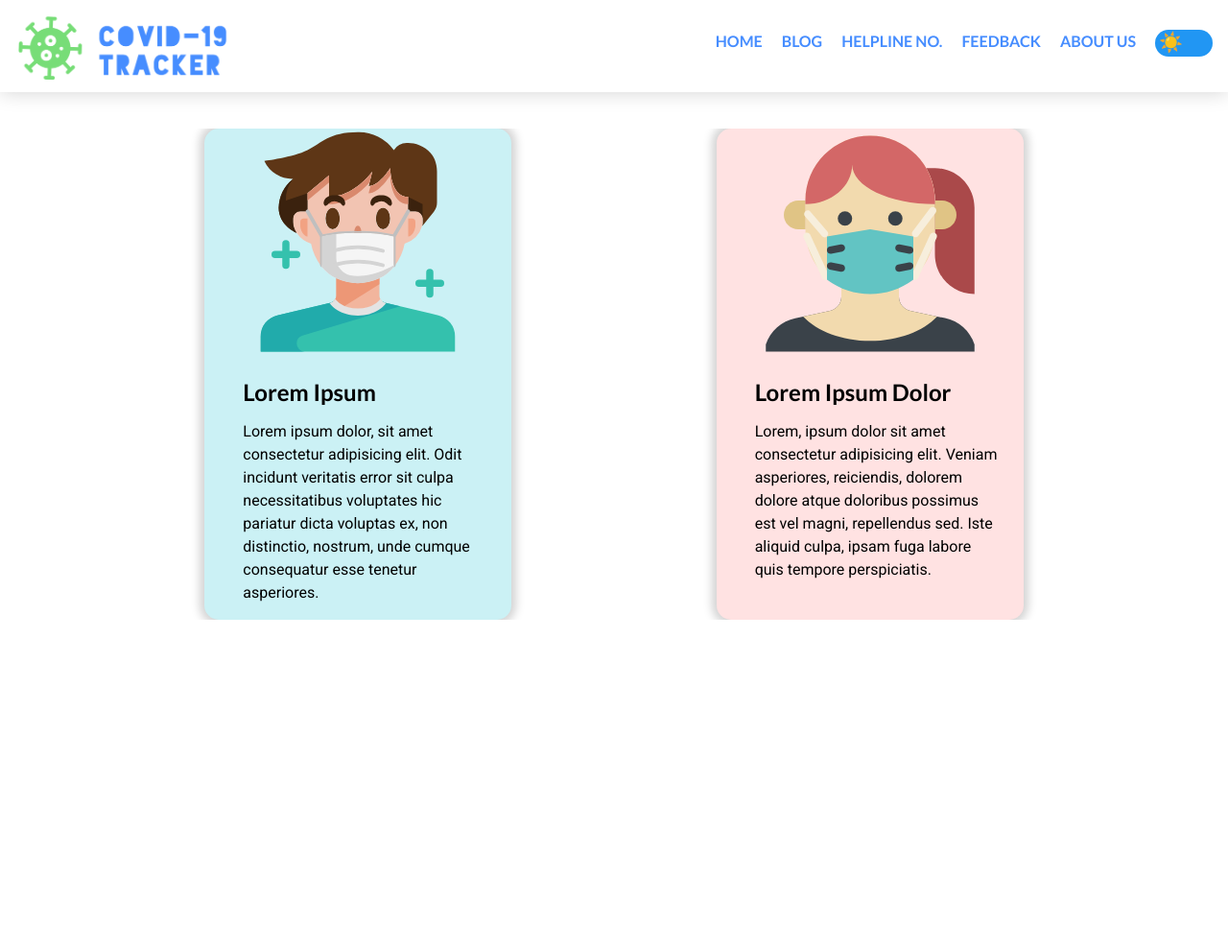
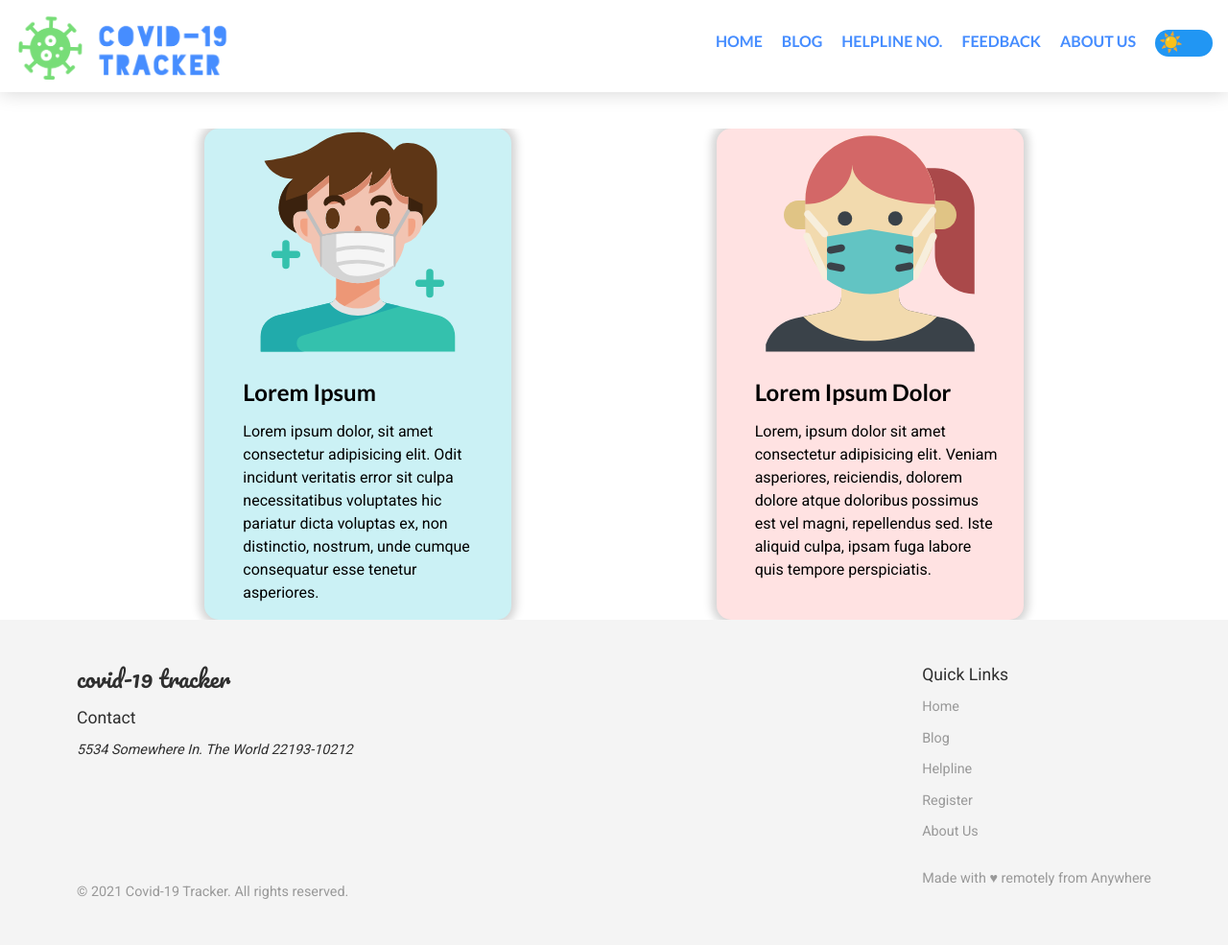
Before and after one commit to saifu-a/covid-tracker, a plain HTML site: page about.html in a window 1280 px wide. Shown: the whole page at 96% size. Before the commit the page ends 800 px from the top, so only its background shows below. Drawn offline with Linux system fonts and the light colour scheme.

Commit message:
added footer

```diff
--- a/about.html
+++ b/about.html
@@ -23,6 +23,7 @@
     <link rel="stylesheet" href="css/animation.css" />
     <link rel="stylesheet" href="css/navbar.css" />
     <link rel="stylesheet" href="css/about.css" />
+    <link rel="stylesheet" href="css/footer.css" />
   </head>
   <body>
     <!-- Navbar section -->
@@ -33,7 +34,8 @@
         <ul>
           <li><a href="index.html">Home</a></li>
           <li><a href="blog.html">Blog</a></li>
-          <li><a href="#">Helpline No.</a>
+          <li>
+            <a href="#">Helpline No.</a>
             <ul>
               <li><a href="contact_info.html">Contact Information</a></li>
               <li><a href="testing_centres.html">Testing Centres</a></li>
@@ -55,9 +57,7 @@
     <main>
       <div class="container">
         <div class="card card-one">
-            <a
-              href="https://www.youtube.com/watch?v=lOX8dWLBhyg"
-              target="_blank"
+          <a href="https://www.youtube.com/watch?v=lOX8dWLBhyg" target="_blank"
             ><img src="images/boy.svg" alt=""
           /></a>
           <h2>Lorem ipsum</h2>
@@ -73,14 +73,61 @@
           <h2>Lorem ipsum dolor</h2>
           <p>
             Lorem, ipsum dolor sit amet consectetur adipisicing elit. Veniam
-              asperiores, reiciendis, dolorem dolore atque doloribus possimus
-              est vel magni, repellendus sed. Iste aliquid culpa, ipsam fuga
-              labore quis tempore perspiciatis.
+            asperiores, reiciendis, dolorem dolore atque doloribus possimus est
+            vel magni, repellendus sed. Iste aliquid culpa, ipsam fuga labore
+            quis tempore perspiciatis.
           </p>
         </div>
       </div>
     </main>
-    </section>
+
+    <footer class="footer">
+      <div class="footer__addr">
+        <h1 class="footer__logo">Covid-19 Tracker</h1>
+
+        <h2>Contact</h2>
+
+        <address>5534 Somewhere In. The World 22193-10212</address>
+      </div>
+
+      <ul class="footer__nav">
+        <li class="nav__item">
+          <h2 class="nav__title">Quick Links</h2>
+
+          <ul class="nav__ul">
+            <li>
+              <a href="#">Home</a>
+            </li>
+
+            <li>
+              <a href="#">Blog</a>
+            </li>
+
+            <li>
+              <a href="#">Helpline</a>
+            </li>
+
+            <li>
+              <a href="#">Register</a>
+            </li>
+
+            <li>
+              <a href="#">About Us</a>
+            </li>
+          </ul>
+        </li>
+      </ul>
+
+      <div class="legal">
+        <p>&copy; 2021 Covid-19 Tracker. All rights reserved.</p>
+
+        <div class="legal__links">
+          <span
+            >Made with <span class="heart">♥</span> remotely from Anywhere</span
+          >
+        </div>
+      </div>
+    </footer>
 
     <script src="js/script.js"></script>
   </body>
--- a/css/cards.css
+++ b/css/cards.css
@@ -1,9 +1,3 @@
-* {
-  padding: 0;
-  margin: 0;
-  box-sizing: border-box;
-}
-
 .container {
   display: flex;
   margin-top: 1%;
--- /dev/null
+++ b/css/footer.css
@@ -0,0 +1,61 @@
+@import url("https://fonts.googleapis.com/css2?family=Pacifico&display=swap");
+
+.footer {
+  font-size: 0.9rem;
+  background-color: #f4f4f4;
+  color: #2f2f2f;
+  display: flex;
+  flex-wrap: wrap;
+  justify-content: space-between;
+  width: 100%;
+}
+
+.footer h2 {
+  font-weight: 400;
+  font-size: 1.1rem;
+}
+
+.footer address {
+  margin-top: 1rem;
+}
+
+.footer li {
+  list-style: none;
+}
+
+.footer__logo {
+  font-family: "Pacifico", cursive;
+  font-weight: 400;
+  text-transform: lowercase;
+  font-size: 1.5rem;
+}
+
+.nav__ul {
+  margin: 0;
+  padding: 0;
+}
+
+.nav__ul li {
+  margin-top: 1rem;
+}
+
+.nav__ul a {
+  color: #999;
+  text-decoration: none;
+}
+
+.footer__addr {
+  margin: 2rem 5rem;
+}
+
+.footer__nav {
+  margin: 2rem 14.3rem;
+}
+
+.legal {
+  color: #999;
+  margin: 0 5rem 2rem;
+  display: flex;
+  justify-content: space-between;
+  width: 100%;
+}
--- a/css/navbar.css
+++ b/css/navbar.css
@@ -1,3 +1,10 @@
+/* Global Styles */
+
+* {
+  box-sizing: border-box;
+  font-family: "Roboto", sans-serif;
+}
+
 /* Heading Section */
 
 .top-heading-container {
@@ -130,22 +137,22 @@
 }
 
 /* Sub-menu part of Helpline page */
-.navbar ul li{
+.navbar ul li {
   position: relative;
 }
 
-.navbar ul li ul{
+.navbar ul li ul {
   display: none;
   position: absolute;
-  background: #DEE4E7;
+  background: #dee4e7;
   padding: 10px;
 }
 
-.navbar ul li:hover ul{
+.navbar ul li:hover ul {
   display: block;
 }
 
-.navbar ul li ul li{
+.navbar ul li ul li {
   width: 200px;
   line-height: 1.7em;
 }
--- a/css/states.css
+++ b/css/states.css
@@ -1,14 +1,3 @@
-* {
-  padding: 0;
-  margin: 0;
-  box-sizing: border-box;
-  font-family: "Roboto", sans-serif;
-}
-
-html {
-  background-color: #fff;
-}
-
 .page-two {
   max-width: 1200px;
   margin: 0 auto;
```
Also changed, not shown: index.html (+49 -1 lines), css/about.css (line endings or trailing spaces). Lines whose indentation alone changed are shown as unchanged.
